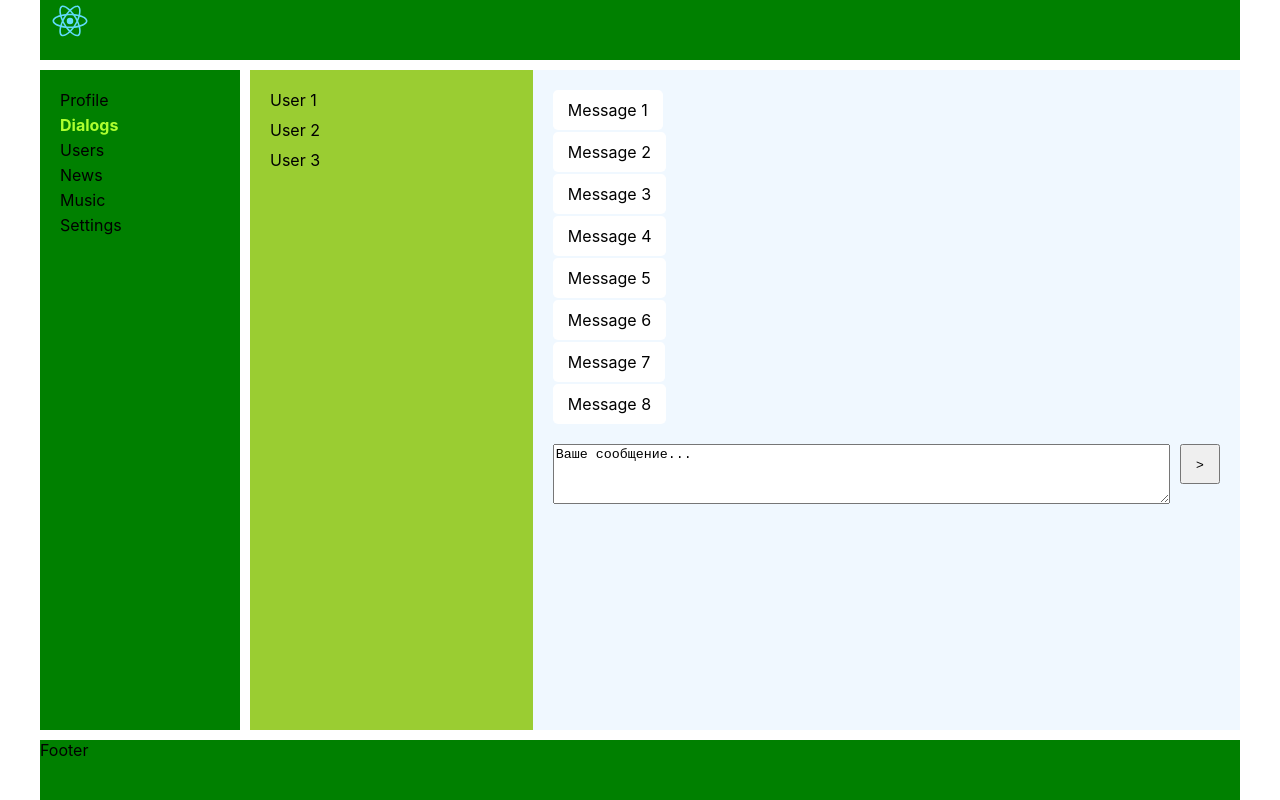
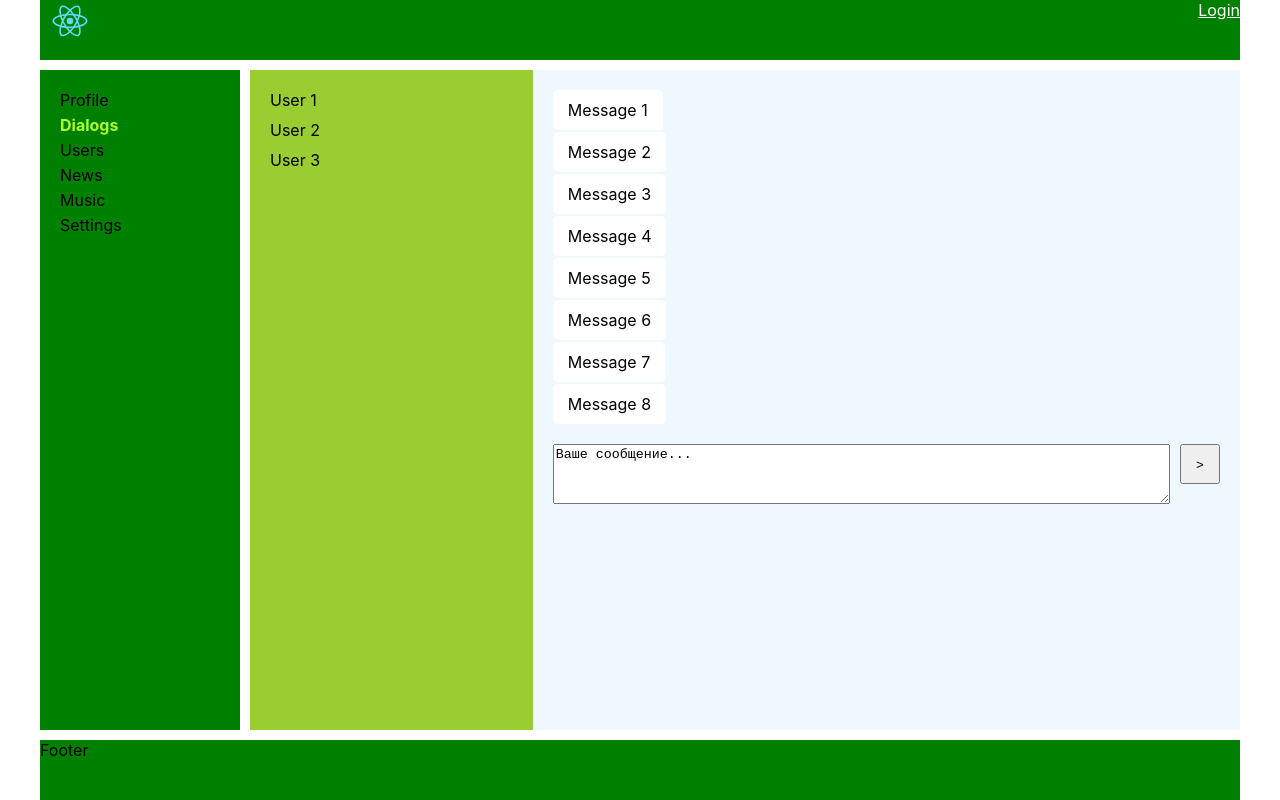
Before and after one commit to CrazyJerboa/react-samurai-social, a React (Create React App) app: page /dialogs in a window 1280 px wide. Built offline with nearby package versions, Linux system fonts and the light colour scheme; no server answers.

Commit message:
проверка авторизации, вывел в шапку ссылку на профиль авторизованного юзера

```diff
--- a/src/App.jsx
+++ b/src/App.jsx
@@ -1,7 +1,7 @@
 import React from 'react';
 import {Route} from "react-router-dom";
 
-import Header from "./components/Header/Header";
+import HeaderContainer from "./components/Header/HeaderContainer";
 import Navbar from "./components/Navbar/Navbar";
 import Footer from "./components/Footer/Footer";
 
@@ -18,7 +18,7 @@ import './App.sass';
 const App = (props) => {
     return (
         <div className="outer">
-            <Header />
+            <HeaderContainer />
 
             <Navbar />
 
--- a/src/components/Header/Header.jsx
+++ b/src/components/Header/Header.jsx
@@ -1,13 +1,23 @@
 import React from "react";
+import {NavLink} from "react-router-dom";
 
 import styles from './Header.module.sass';
 
 import logo from '../../logo.svg';
 
-const Header = () => {
+const Header = (props) => {
+
     return (
         <header className={styles.container}>
             <img src={logo} alt="" />
+
+            <div className={styles.loginBlock}>
+                {props.isAuth ?
+                    <NavLink to={'/profile/' + props.userId}>{props.login}</NavLink>
+                    :
+                    <NavLink to={'/login'}>Login</NavLink>
+                }
+            </div>
         </header>
     );
 }
--- a/src/components/Header/Header.module.sass
+++ b/src/components/Header/Header.module.sass
@@ -4,3 +4,8 @@
 
   img
     width: 60px
+
+.loginBlock
+  float: right
+  a
+    color: white
--- /dev/null
+++ b/src/components/Header/HeaderContainer.jsx
@@ -0,0 +1,36 @@
+import React from "react";
+import {connect} from "react-redux";
+import * as axios from "axios";
+
+import Header from "./Header";
+import {setAuthUserData} from "../../redux/authReducer";
+
+class HeaderContainer extends React.Component {
+
+    componentDidMount() {
+        axios
+            .get(`https://social-network.samuraijs.com/api/1.0/auth/me`, {
+                withCredentials: true
+            })
+            .then(response => {
+                if (response.data.resultCode === 0) {
+                    const {id, email, login} = response.data.data;
+                    this.props.setAuthUserData(id, email, login);
+                }
+            });
+    }
+
+    render() {
+        return (
+            <Header {...this.props} />
+        );
+    }
+}
+
+const mapStateToProps = (state) => ({
+    isAuth: state.auth.isAuth,
+    userId: state.auth.userId,
+    login: state.auth.login
+});
+
+export default connect(mapStateToProps, {setAuthUserData})(HeaderContainer);
--- a/src/components/Profile/ProfileContainer.jsx
+++ b/src/components/Profile/ProfileContainer.jsx
@@ -11,7 +11,7 @@ import {setUserProfile} from "../../redux/profileReducer";
 class ProfileContainer extends React.Component {
 
     componentDidMount() {
-        const userId = this.props.match.params.userId ? this.props.match.params.userId : 2;
+        const userId = this.props.match.params.userId ? this.props.match.params.userId : this.props.userId;
 
         axios
             .get(`https://social-network.samuraijs.com/api/1.0/profile/${userId}`)
@@ -31,7 +31,8 @@ class ProfileContainer extends React.Component {
 }
 
 const mapStateToProps = state => ({
-    profile: state.profilePage.profile
+    profile: state.profilePage.profile,
+    userId: state.auth.userId
 });
 
 const WithURLDataContainerComponent = withRouter(ProfileContainer);
--- /dev/null
+++ b/src/redux/authReducer.js
@@ -0,0 +1,28 @@
+const SET_USER_DATA = 'SET_USER_DATA';
+
+const initialState = {
+    userId: null,
+    email: null,
+    login: null,
+    isAuth: false,
+    isFetching: true
+}
+
+const authReducer = (state = initialState, action) => {
+    switch (action.type) {
+
+        case SET_USER_DATA: {
+            return {
+                ...state,
+                ...action.data,
+                isAuth: true
+            };
+        }
+
+        default: return state;
+    }
+}
+
+export const setAuthUserData = (userId, email, login) => ({type: SET_USER_DATA, data: {userId, email, login}});
+
+export default authReducer;
--- a/src/redux/redux-store.js
+++ b/src/redux/redux-store.js
@@ -4,12 +4,14 @@ import profileReducer from "./profileReducer";
 import dialogsReducer from "./dialogsReducer";
 import usersReducer from "./usersReducer";
 import sidebarReducer from "./sidebarReducer";
+import authReducer from "./authReducer";
 
 const reducers = combineReducers({
     profilePage: profileReducer,
     dialogsPage: dialogsReducer,
     usersPage: usersReducer,
-    sidebar: sidebarReducer
+    sidebar: sidebarReducer,
+    auth: authReducer
 });
 
 const store = createStore(reducers);
```
